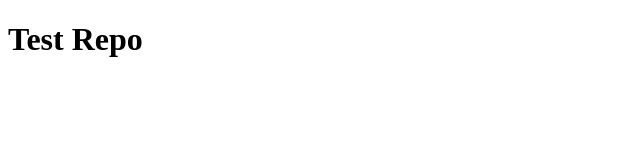
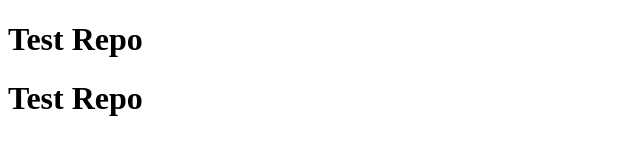
Before and after one commit to benjibennett12/testrepo, a plain HTML site: page index.html in a window 1280 px wide. Shown: the whole page, without its empty margins (0-640 px from the left). Drawn offline with Linux system fonts and the light colour scheme.

Commit message:
update index.html

```diff
--- a/index.html
+++ b/index.html
@@ -9,6 +9,8 @@
 
 <body>
     <h1>Test Repo</h1>
+    <h1>Test Repo</h1>
+
 </body>
 
 </html>
```
